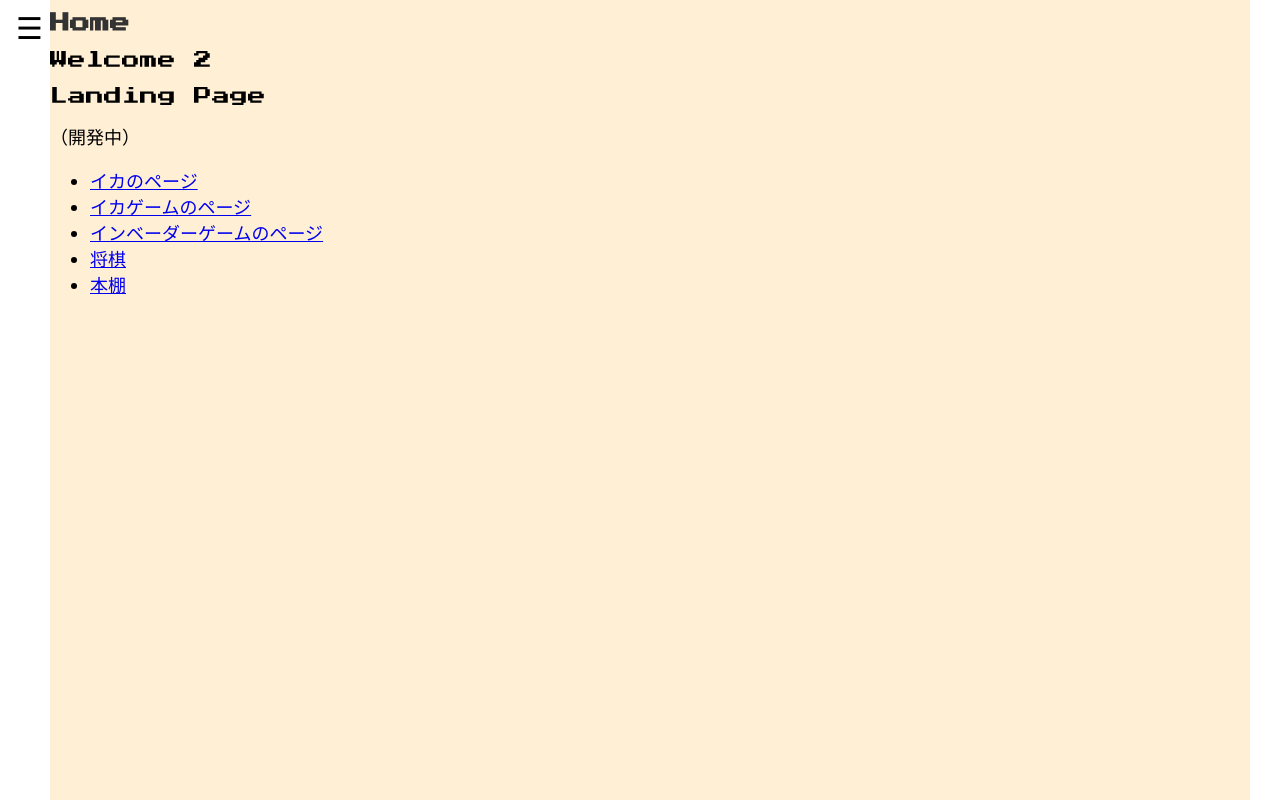
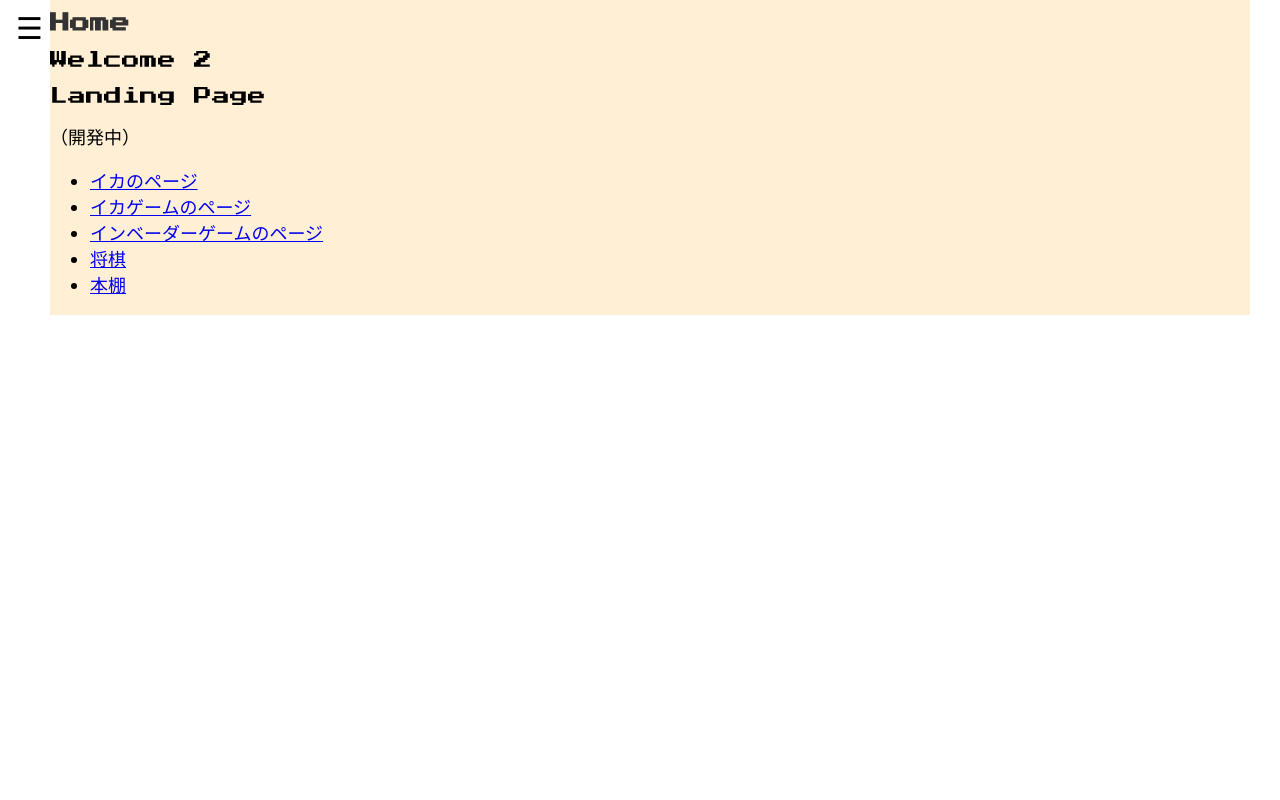
Before and after one commit to shirota111/shirota111.github.io, a PHP site: page /home.html in a window 1280 px wide. Run offline with PHP 8.4, Linux system fonts and the light colour scheme.

Commit message:
styles.css の更新

```diff
--- a/Gof/styles.css
+++ b/Gof/styles.css
@@ -13,8 +13,8 @@ body {
 
 
         /* サンプルページ内容 */
-        #home, #about, #services, #contact,#calender {
-          height: 100vh;
+        #home, #about, #portfolio,#services, #contact,#calender {
+          height: auto;
           padding: 0px;
           background-color: #fff;
           transition: background-color 0.3s ease;
@@ -28,7 +28,6 @@ body {
           background-color: #ffe4e1; /* ピンク系 */
       }
       #portfolio {
-        height: 520vh;
         background-color: #bbbbbb; /* Grey系 */
       }
       #services {
```
